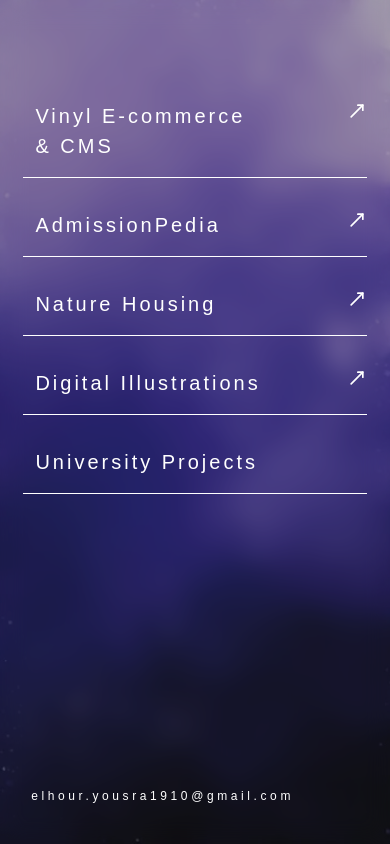
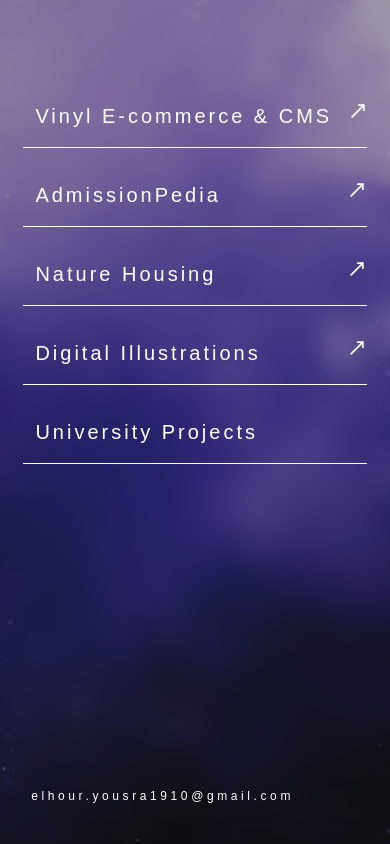
Before and after one commit to yousra-elhour/portfolio, a Next.js app: page /works in a window 390 px wide. Built offline with nearby package versions, Linux system fonts and the light colour scheme; a web font is replaced by a local one.

Commit message:
screen responsiveness fixes

```diff
--- a/app/components/Works.tsx
+++ b/app/components/Works.tsx
@@ -92,7 +92,7 @@ export default function Works() {
               onMouseLeave={() => setHoveredItem(null)}
               className=" cursor-pointer"
             >
-              <div className="lg:mb-7 mb-4 flex justify-between items-start gap-20">
+              <div className="lg:mb-7 mb-4 flex justify-between items-start gap-20 works-item-container">
                 <Link
                   href={item.link}
                   className="lg:pl-4 md:pl-4 pl-2 lg:text-2xl md:text-2xl text-md font-sans tracking-[.4em] works-title"
--- a/app/globals.css
+++ b/app/globals.css
@@ -34,11 +34,12 @@ body::-webkit-scrollbar {
 
 /* Targeted fix for screens 1400px and below (like 1280px laptops) */
 @media (max-width: 1400px) {
-  /* Works component - smaller text and spacing */
+  /* Works component - smaller text and spacing with proper layout */
   .works-title {
     font-size: 1.25rem !important; /* Smaller than lg:text-2xl */
     letter-spacing: 0.15em !important; /* Much less than .4em */
     padding-left: 0.75rem !important;
+    max-width: fit-content !important; /* Prevent stretching */
   }
 
   .works-icon {
@@ -48,6 +49,17 @@ body::-webkit-scrollbar {
 
   .works-divider {
     margin-bottom: 2rem !important; /* Smaller than mb-12 */
+  }
+
+  /* Fix the gap issue for smaller screens */
+  .works-item-container {
+    gap: 1rem !important; /* Much smaller gap than gap-20 */
+    max-width: 100% !important;
+  }
+
+  .works-item-container .works-title {
+    flex-shrink: 0 !important; /* Prevent title from shrinking */
+    white-space: nowrap !important; /* Keep titles on one line */
   }
 
   /* Hero section - smaller text and spacing */
@@ -75,15 +87,15 @@ body::-webkit-scrollbar {
     padding-bottom: 0.5rem !important;
   }
 
-  /* About section - smaller text and spacing */
+  /* About section - slightly bigger text for better readability */
   .about-content {
-    font-size: 0.875rem !important;
-    letter-spacing: 0.1em !important;
-    line-height: 1.4 !important;
+    font-size: 1rem !important; /* Increased from 0.875rem */
+    letter-spacing: 0.12em !important;
+    line-height: 1.5 !important; /* Increased line height */
   }
 
   .about-paragraph {
-    margin-bottom: 1.5rem !important;
+    margin-bottom: 1.75rem !important; /* Slightly more spacing */
   }
 
   /* Contact section - smaller text and spacing */
```
